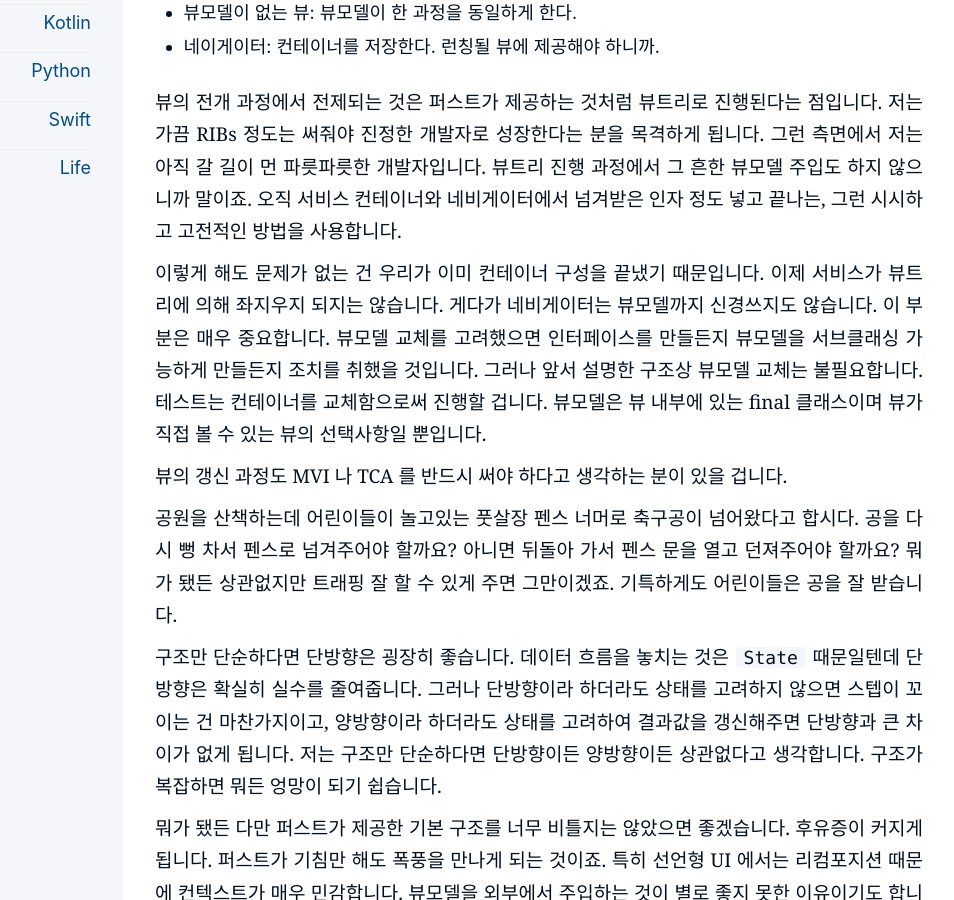
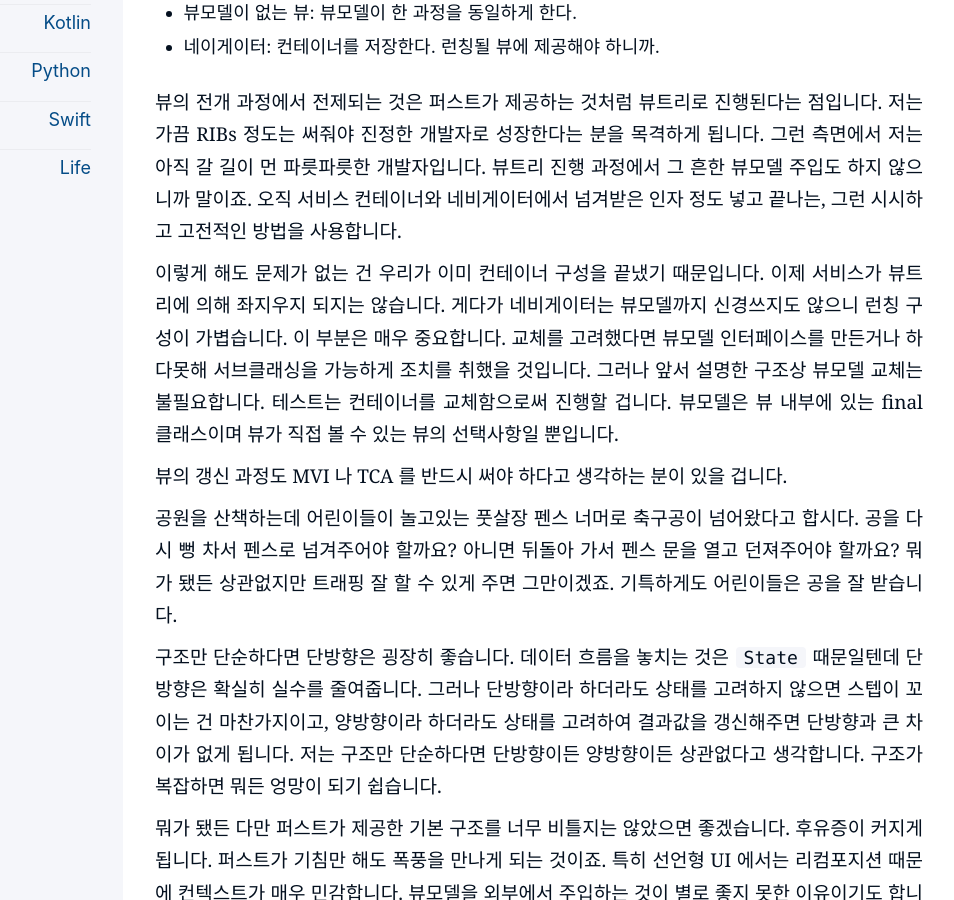
Before and after one commit to kiroshin/kiroshin.github.io, a Jekyll site: the page built from _posts/2024-07-22-hello-pure.md, in a window 1280 px wide and 900 px high, scrolled down 14773 px. Shown: the whole window, without its empty margins (197-1151 px from the left). Built offline with Jekyll 4.4.1, drawn with Linux system fonts in a browser that asks for light colours.

Commit message:
Update 2024-07-22-hello-pure.md

```diff
--- a/_posts/2024-07-22-hello-pure.md
+++ b/_posts/2024-07-22-hello-pure.md
@@ -485,7 +485,7 @@ struct DetailView: View {
 
 뷰의 전개 과정에서 전제되는 것은 퍼스트가 제공하는 것처럼 뷰트리로 진행된다는 점입니다. 저는 가끔 RIBs 정도는 써줘야 진정한 개발자로 성장한다는 분을 목격하게 됩니다. 그런 측면에서 저는 아직 갈 길이 먼 파릇파릇한 개발자입니다. 뷰트리 진행 과정에서 그 흔한 뷰모델 주입도 하지 않으니까 말이죠. 오직 서비스 컨테이너와 네비게이터에서 넘겨받은 인자 정도 넣고 끝나는, 그런 시시하고 고전적인 방법을 사용합니다.
 
-이렇게 해도 문제가 없는 건 우리가 이미 컨테이너 구성을 끝냈기 때문입니다. 이제 서비스가 뷰트리에 의해 좌지우지 되지는 않습니다. 게다가 네비게이터는 뷰모델까지 신경쓰지도 않습니다. 이 부분은 매우 중요합니다. 뷰모델 교체를 고려했으면 인터페이스를 만들든지 뷰모델을 서브클래싱 가능하게 만들든지 조치를 취했을 것입니다. 그러나 앞서 설명한 구조상 뷰모델 교체는 불필요합니다. 테스트는 컨테이너를 교체함으로써 진행할 겁니다. 뷰모델은 뷰 내부에 있는 final 클래스이며 뷰가 직접 볼 수 있는 뷰의 선택사항일 뿐입니다.
+이렇게 해도 문제가 없는 건 우리가 이미 컨테이너 구성을 끝냈기 때문입니다. 이제 서비스가 뷰트리에 의해 좌지우지 되지는 않습니다. 게다가 네비게이터는 뷰모델까지 신경쓰지도 않으니 런칭 구성이 가볍습니다. 이 부분은 매우 중요합니다. 교체를 고려했다면 뷰모델 인터페이스를 만든거나 하다못해 서브클래싱을 가능하게 조치를 취했을 것입니다. 그러나 앞서 설명한 구조상 뷰모델 교체는 불필요합니다. 테스트는 컨테이너를 교체함으로써 진행할 겁니다. 뷰모델은 뷰 내부에 있는 final 클래스이며 뷰가 직접 볼 수 있는 뷰의 선택사항일 뿐입니다.
 
 뷰의 갱신 과정도 MVI 나 TCA 를 반드시 써야 하다고 생각하는 분이 있을 겁니다.
 
```
